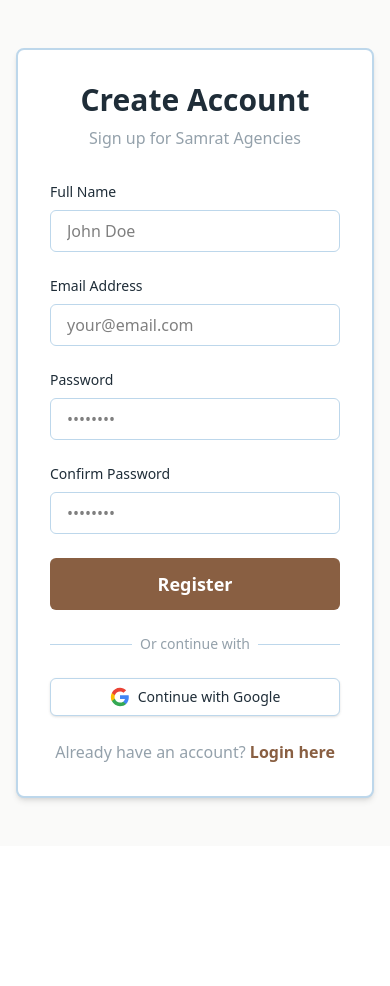
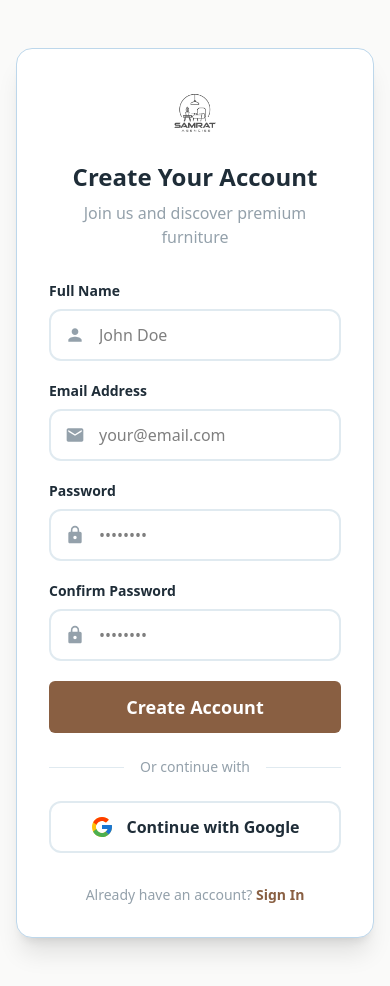
Before and after one commit to salaudeen22/SamratAgencies, a React (Vite) app in the folder frontend/: page /register in a window 390 px wide. Before the commit the page ends 846 px from the top, so only its background shows below. Built offline with nearby package versions, Linux system fonts and the light colour scheme; no server answers.

Commit message:
improve login and register form

```diff
--- a/frontend/src/pages/Login.jsx
+++ b/frontend/src/pages/Login.jsx
@@ -2,6 +2,8 @@ import { useState } from 'react';
 import { Link, useNavigate } from 'react-router-dom';
 import { useAuth } from '../context/AuthContext';
 import Button from '../components/Button';
+import { FcGoogle } from 'react-icons/fc';
+import { MdEmail, MdLock } from 'react-icons/md';
 
 const Login = () => {
   const navigate = useNavigate();
@@ -34,25 +36,70 @@ const Login = () => {
   };
 
   return (
-    <div className="min-h-screen flex items-center justify-center py-12 px-4 sm:px-6 lg:px-8" style={{ backgroundColor: '#fafaf9' }}>
+    <div className="min-h-screen flex" style={{ backgroundColor: '#fafaf9' }}>
+      {/* Left Side - Image Section */}
+      <div className="hidden lg:flex lg:w-1/2 relative overflow-hidden">
+        <img
+          src="https://images.unsplash.com/photo-1567016432779-094069958ea5?w=1200&q=80"
+          alt="Luxury Furniture"
+          className="w-full h-full object-cover"
+        />
+        <div className="absolute inset-0 bg-gradient-to-br from-transparent via-transparent" style={{ backgroundColor: 'rgba(137, 95, 66, 0.4)' }}></div>
+
+        {/* Overlay Content */}
+        <div className="absolute inset-0 flex flex-col justify-end p-12 text-white">
+          <h1 className="text-4xl font-bold mb-4">Welcome to Samrat Agencies</h1>
+          <p className="text-lg opacity-90 mb-8">Transform your living space with premium furniture. Quality craftsmanship meets timeless elegance.</p>
+          <div className="flex gap-8">
+            <div>
+              <p className="text-3xl font-bold">500+</p>
+              <p className="text-sm opacity-80">Products</p>
+            </div>
+            <div>
+              <p className="text-3xl font-bold">5000+</p>
+              <p className="text-sm opacity-80">Happy Customers</p>
+            </div>
+            <div>
+              <p className="text-3xl font-bold">15+</p>
+              <p className="text-sm opacity-80">Years</p>
+            </div>
+          </div>
+        </div>
+      </div>
+
+      {/* Right Side - Form Section */}
+      <div className="flex-1 flex items-center justify-center px-4 sm:px-6 lg:px-8 py-12">
         <div className="max-w-md w-full">
-        <div className="bg-white rounded-lg shadow-md p-8 border-2" style={{ borderColor: '#BDD7EB' }}>
+          {/* Form Card */}
+          <div className="bg-white rounded-2xl shadow-xl p-8 border" style={{ borderColor: '#BDD7EB' }}>
+            {/* Logo/Brand inside card */}
             <div className="text-center mb-8">
-            <h2 className="text-3xl font-bold" style={{ color: '#1F2D38' }}>Welcome Back</h2>
-            <p className="mt-2" style={{ color: '#94A1AB' }}>Login to your account</p>
+              <div className="flex items-center justify-center mb-4">
+                <img
+                  src="/samrat-logo.png"
+                  alt="Samrat Agencies"
+                  className="h-16 w-auto"
+                />
+              </div>
+              <h3 className="text-2xl font-bold mb-2" style={{ color: '#1F2D38' }}>Welcome Back</h3>
+              <p style={{ color: '#94A1AB' }}>Login to continue your shopping journey</p>
             </div>
 
             {error && (
-            <div className="bg-red-100 border border-red-400 text-red-700 px-4 py-3 rounded mb-4">
-              {error}
+              <div className="bg-red-50 border-l-4 text-red-700 px-4 py-3 rounded mb-6" style={{ borderColor: '#895F42' }}>
+                <p className="text-sm">{error}</p>
               </div>
             )}
 
-          <form onSubmit={handleSubmit} className="space-y-6">
+            <form onSubmit={handleSubmit} className="space-y-5">
               <div>
-              <label className="block text-sm font-medium mb-2" style={{ color: '#1F2D38' }}>
+                <label className="block text-sm font-semibold mb-2" style={{ color: '#1F2D38' }}>
                   Email Address
                 </label>
+                <div className="relative">
+                  <div className="absolute inset-y-0 left-0 pl-4 flex items-center pointer-events-none">
+                    <MdEmail className="h-5 w-5" style={{ color: '#94A1AB' }} />
+                  </div>
                   <input
                     type="email"
                     name="email"
@@ -60,16 +107,21 @@ const Login = () => {
                     onChange={handleChange}
                     required
                     autoComplete="email"
-                className="w-full px-4 py-2 border rounded-md focus:outline-none focus:ring-2"
-                style={{ borderColor: '#BDD7EB' }}
+                    className="w-full pl-12 pr-4 py-3 border-2 rounded-xl focus:outline-none focus:ring-2 transition-all"
+                    style={{ borderColor: '#E0EAF0' }}
                     placeholder="your@email.com"
                   />
                 </div>
+              </div>
 
               <div>
-              <label className="block text-sm font-medium mb-2" style={{ color: '#1F2D38' }}>
+                <label className="block text-sm font-semibold mb-2" style={{ color: '#1F2D38' }}>
                   Password
                 </label>
+                <div className="relative">
+                  <div className="absolute inset-y-0 left-0 pl-4 flex items-center pointer-events-none">
+                    <MdLock className="h-5 w-5" style={{ color: '#94A1AB' }} />
+                  </div>
                   <input
                     type="password"
                     name="password"
@@ -77,10 +129,11 @@ const Login = () => {
                     onChange={handleChange}
                     required
                     autoComplete="current-password"
-                className="w-full px-4 py-2 border rounded-md focus:outline-none focus:ring-2"
-                style={{ borderColor: '#BDD7EB' }}
+                    className="w-full pl-12 pr-4 py-3 border-2 rounded-xl focus:outline-none focus:ring-2 transition-all"
+                    style={{ borderColor: '#E0EAF0' }}
                     placeholder="••••••••"
                   />
+                </div>
               </div>
 
               <Button type="submit" disabled={loading} className="w-full" size="lg">
@@ -91,37 +144,37 @@ const Login = () => {
             <div className="mt-6">
               <div className="relative">
                 <div className="absolute inset-0 flex items-center">
-                <div className="w-full border-t" style={{ borderColor: '#BDD7EB' }}></div>
+                  <div className="w-full border-t" style={{ borderColor: '#E0EAF0' }}></div>
                 </div>
                 <div className="relative flex justify-center text-sm">
-                <span className="px-2 bg-white" style={{ color: '#94A1AB' }}>Or continue with</span>
+                  <span className="px-4 bg-white font-medium" style={{ color: '#94A1AB' }}>Or continue with</span>
                 </div>
               </div>
 
               <div className="mt-6">
                 <a
                   href={`${import.meta.env.VITE_API_URL || 'http://localhost:8000/api'}/auth/google`}
-                className="w-full inline-flex justify-center items-center px-4 py-2 border rounded-md shadow-sm text-sm font-medium bg-white hover:bg-gray-50 transition"
-                style={{ borderColor: '#BDD7EB', color: '#1F2D38' }}
+                  className="w-full inline-flex justify-center items-center px-6 py-3 border-2 rounded-xl text-base font-semibold hover:shadow-md transition-all duration-300"
+                  style={{ borderColor: '#E0EAF0', color: '#1F2D38', backgroundColor: '#ffffff' }}
                 >
-                <svg className="w-5 h-5 mr-2" viewBox="0 0 24 24">
-                  <path fill="#4285F4" d="M22.56 12.25c0-.78-.07-1.53-.2-2.25H12v4.26h5.92c-.26 1.37-1.04 2.53-2.21 3.31v2.77h3.57c2.08-1.92 3.28-4.74 3.28-8.09z"/>
-                  <path fill="#34A853" d="M12 23c2.97 0 5.46-.98 7.28-2.66l-3.57-2.77c-.98.66-2.23 1.06-3.71 1.06-2.86 0-5.29-1.93-6.16-4.53H2.18v2.84C3.99 20.53 7.7 23 12 23z"/>
-                  <path fill="#FBBC05" d="M5.84 14.09c-.22-.66-.35-1.36-.35-2.09s.13-1.43.35-2.09V7.07H2.18C1.43 8.55 1 10.22 1 12s.43 3.45 1.18 4.93l2.85-2.22.81-.62z"/>
-                  <path fill="#EA4335" d="M12 5.38c1.62 0 3.06.56 4.21 1.64l3.15-3.15C17.45 2.09 14.97 1 12 1 7.7 1 3.99 3.47 2.18 7.07l3.66 2.84c.87-2.6 3.3-4.53 6.16-4.53z"/>
-                </svg>
+                  <FcGoogle className="w-6 h-6 mr-3" />
                   Continue with Google
                 </a>
               </div>
             </div>
 
-          <div className="mt-6 text-center">
-            <p style={{ color: '#94A1AB' }}>
+            <div className="mt-8 text-center">
+              <p className="text-sm" style={{ color: '#94A1AB' }}>
                 Don't have an account?{' '}
-              <Link to="/register" className="font-semibold transition" style={{ color: '#895F42' }} onMouseEnter={(e) => e.currentTarget.style.color = '#9F8065'} onMouseLeave={(e) => e.currentTarget.style.color = '#895F42'}>
-                Register here
+                <Link
+                  to="/register"
+                  className="font-bold transition-colors duration-200 hover:underline"
+                  style={{ color: '#895F42' }}
+                >
+                  Create Account
                 </Link>
               </p>
+            </div>
           </div>
         </div>
       </div>
--- a/frontend/src/pages/Register.jsx
+++ b/frontend/src/pages/Register.jsx
@@ -2,6 +2,8 @@ import { useState } from 'react';
 import { Link, useNavigate } from 'react-router-dom';
 import { useAuth } from '../context/AuthContext';
 import Button from '../components/Button';
+import { FcGoogle } from 'react-icons/fc';
+import { MdEmail, MdLock, MdPerson } from 'react-icons/md';
 
 const Register = () => {
   const navigate = useNavigate();
@@ -51,25 +53,40 @@ const Register = () => {
   };
 
   return (
-    <div className="min-h-screen flex items-center justify-center py-12 px-4 sm:px-6 lg:px-8" style={{ backgroundColor: '#fafaf9' }}>
+    <div className="min-h-screen flex" style={{ backgroundColor: '#fafaf9' }}>
+      {/* Left Side - Form Section */}
+      <div className="flex-1 flex items-center justify-center px-4 sm:px-6 lg:px-8 py-12">
         <div className="max-w-md w-full">
-        <div className="bg-white rounded-lg shadow-md p-8 border-2" style={{ borderColor: '#BDD7EB' }}>
+          {/* Form Card */}
+          <div className="bg-white rounded-2xl shadow-xl p-8 border" style={{ borderColor: '#BDD7EB' }}>
+            {/* Logo/Brand inside card */}
             <div className="text-center mb-8">
-            <h2 className="text-3xl font-bold" style={{ color: '#1F2D38' }}>Create Account</h2>
-            <p className="mt-2" style={{ color: '#94A1AB' }}>Sign up for Samrat Agencies</p>
+              <div className="flex items-center justify-center mb-4">
+                <img
+                  src="/samrat-logo.png"
+                  alt="Samrat Agencies"
+                  className="h-16 w-auto"
+                />
+              </div>
+              <h3 className="text-2xl font-bold mb-2" style={{ color: '#1F2D38' }}>Create Your Account</h3>
+              <p style={{ color: '#94A1AB' }}>Join us and discover premium furniture</p>
             </div>
 
             {error && (
-            <div className="bg-red-100 border border-red-400 text-red-700 px-4 py-3 rounded mb-4">
-              {error}
+              <div className="bg-red-50 border-l-4 text-red-700 px-4 py-3 rounded mb-6" style={{ borderColor: '#895F42' }}>
+                <p className="text-sm">{error}</p>
               </div>
             )}
 
-          <form onSubmit={handleSubmit} className="space-y-6">
+            <form onSubmit={handleSubmit} className="space-y-5">
               <div>
-              <label className="block text-sm font-medium mb-2" style={{ color: '#1F2D38' }}>
+                <label className="block text-sm font-semibold mb-2" style={{ color: '#1F2D38' }}>
                   Full Name
                 </label>
+                <div className="relative">
+                  <div className="absolute inset-y-0 left-0 pl-4 flex items-center pointer-events-none">
+                    <MdPerson className="h-5 w-5" style={{ color: '#94A1AB' }} />
+                  </div>
                   <input
                     type="text"
                     name="name"
@@ -77,16 +94,21 @@ const Register = () => {
                     onChange={handleChange}
                     required
                     autoComplete="name"
-                className="w-full px-4 py-2 border rounded-md focus:outline-none focus:ring-2"
-                style={{ borderColor: '#BDD7EB' }}
+                    className="w-full pl-12 pr-4 py-3 border-2 rounded-xl focus:outline-none focus:ring-2 transition-all"
+                    style={{ borderColor: '#E0EAF0' }}
                     placeholder="John Doe"
                   />
                 </div>
+              </div>
 
               <div>
-              <label className="block text-sm font-medium mb-2" style={{ color: '#1F2D38' }}>
+                <label className="block text-sm font-semibold mb-2" style={{ color: '#1F2D38' }}>
                   Email Address
                 </label>
+                <div className="relative">
+                  <div className="absolute inset-y-0 left-0 pl-4 flex items-center pointer-events-none">
+                    <MdEmail className="h-5 w-5" style={{ color: '#94A1AB' }} />
+                  </div>
                   <input
                     type="email"
                     name="email"
@@ -94,16 +116,21 @@ const Register = () => {
                     onChange={handleChange}
                     required
                     autoComplete="email"
-                className="w-full px-4 py-2 border rounded-md focus:outline-none focus:ring-2"
-                style={{ borderColor: '#BDD7EB' }}
+                    className="w-full pl-12 pr-4 py-3 border-2 rounded-xl focus:outline-none focus:ring-2 transition-all"
+                    style={{ borderColor: '#E0EAF0' }}
                     placeholder="your@email.com"
                   />
                 </div>
+              </div>
 
               <div>
-              <label className="block text-sm font-medium mb-2" style={{ color: '#1F2D38' }}>
+                <label className="block text-sm font-semibold mb-2" style={{ color: '#1F2D38' }}>
                   Password
                 </label>
+                <div className="relative">
+                  <div className="absolute inset-y-0 left-0 pl-4 flex items-center pointer-events-none">
+                    <MdLock className="h-5 w-5" style={{ color: '#94A1AB' }} />
+                  </div>
                   <input
                     type="password"
                     name="password"
@@ -111,16 +138,21 @@ const Register = () => {
                     onChange={handleChange}
                     required
                     autoComplete="new-password"
-                className="w-full px-4 py-2 border rounded-md focus:outline-none focus:ring-2"
-                style={{ borderColor: '#BDD7EB' }}
+                    className="w-full pl-12 pr-4 py-3 border-2 rounded-xl focus:outline-none focus:ring-2 transition-all"
+                    style={{ borderColor: '#E0EAF0' }}
                     placeholder="••••••••"
                   />
                 </div>
+              </div>
 
               <div>
-              <label className="block text-sm font-medium mb-2" style={{ color: '#1F2D38' }}>
+                <label className="block text-sm font-semibold mb-2" style={{ color: '#1F2D38' }}>
                   Confirm Password
                 </label>
+                <div className="relative">
+                  <div className="absolute inset-y-0 left-0 pl-4 flex items-center pointer-events-none">
+                    <MdLock className="h-5 w-5" style={{ color: '#94A1AB' }} />
+                  </div>
                   <input
                     type="password"
                     name="confirmPassword"
@@ -128,51 +160,82 @@ const Register = () => {
                     onChange={handleChange}
                     required
                     autoComplete="new-password"
-                className="w-full px-4 py-2 border rounded-md focus:outline-none focus:ring-2"
-                style={{ borderColor: '#BDD7EB' }}
+                    className="w-full pl-12 pr-4 py-3 border-2 rounded-xl focus:outline-none focus:ring-2 transition-all"
+                    style={{ borderColor: '#E0EAF0' }}
                     placeholder="••••••••"
                   />
                 </div>
+              </div>
 
               <Button type="submit" disabled={loading} className="w-full" size="lg">
-              {loading ? 'Creating Account...' : 'Register'}
+                {loading ? 'Creating Account...' : 'Create Account'}
               </Button>
             </form>
 
             <div className="mt-6">
               <div className="relative">
                 <div className="absolute inset-0 flex items-center">
-                <div className="w-full border-t" style={{ borderColor: '#BDD7EB' }}></div>
+                  <div className="w-full border-t" style={{ borderColor: '#E0EAF0' }}></div>
                 </div>
                 <div className="relative flex justify-center text-sm">
-                <span className="px-2 bg-white" style={{ color: '#94A1AB' }}>Or continue with</span>
+                  <span className="px-4 bg-white font-medium" style={{ color: '#94A1AB' }}>Or continue with</span>
                 </div>
               </div>
 
               <div className="mt-6">
                 <a
                   href={`${import.meta.env.VITE_API_URL || 'http://localhost:8000/api'}/auth/google`}
-                className="w-full inline-flex justify-center items-center px-4 py-2 border rounded-md shadow-sm text-sm font-medium bg-white hover:bg-gray-50 transition"
-                style={{ borderColor: '#BDD7EB', color: '#1F2D38' }}
+                  className="w-full inline-flex justify-center items-center px-6 py-3 border-2 rounded-xl text-base font-semibold hover:shadow-md transition-all duration-300"
+                  style={{ borderColor: '#E0EAF0', color: '#1F2D38', backgroundColor: '#ffffff' }}
                 >
-                <svg className="w-5 h-5 mr-2" viewBox="0 0 24 24">
-                  <path fill="#4285F4" d="M22.56 12.25c0-.78-.07-1.53-.2-2.25H12v4.26h5.92c-.26 1.37-1.04 2.53-2.21 3.31v2.77h3.57c2.08-1.92 3.28-4.74 3.28-8.09z"/>
-                  <path fill="#34A853" d="M12 23c2.97 0 5.46-.98 7.28-2.66l-3.57-2.77c-.98.66-2.23 1.06-3.71 1.06-2.86 0-5.29-1.93-6.16-4.53H2.18v2.84C3.99 20.53 7.7 23 12 23z"/>
-                  <path fill="#FBBC05" d="M5.84 14.09c-.22-.66-.35-1.36-.35-2.09s.13-1.43.35-2.09V7.07H2.18C1.43 8.55 1 10.22 1 12s.43 3.45 1.18 4.93l2.85-2.22.81-.62z"/>
-                  <path fill="#EA4335" d="M12 5.38c1.62 0 3.06.56 4.21 1.64l3.15-3.15C17.45 2.09 14.97 1 12 1 7.7 1 3.99 3.47 2.18 7.07l3.66 2.84c.87-2.6 3.3-4.53 6.16-4.53z"/>
-                </svg>
+                  <FcGoogle className="w-6 h-6 mr-3" />
                   Continue with Google
                 </a>
               </div>
             </div>
 
-          <div className="mt-6 text-center">
-            <p style={{ color: '#94A1AB' }}>
+            <div className="mt-8 text-center">
+              <p className="text-sm" style={{ color: '#94A1AB' }}>
                 Already have an account?{' '}
-              <Link to="/login" className="font-semibold transition" style={{ color: '#895F42' }} onMouseEnter={(e) => e.currentTarget.style.color = '#9F8065'} onMouseLeave={(e) => e.currentTarget.style.color = '#895F42'}>
-                Login here
+                <Link
+                  to="/login"
+                  className="font-bold transition-colors duration-200 hover:underline"
+                  style={{ color: '#895F42' }}
+                >
+                  Sign In
                 </Link>
               </p>
+            </div>
+          </div>
+        </div>
+      </div>
+
+      {/* Right Side - Image Section */}
+      <div className="hidden lg:flex lg:w-1/2 relative overflow-hidden">
+        <img
+          src="https://images.unsplash.com/photo-1618221195710-dd6b41faaea6?w=1200&q=80"
+          alt="Premium Furniture"
+          className="w-full h-full object-cover"
+        />
+        <div className="absolute inset-0 bg-gradient-to-br from-transparent via-transparent" style={{ backgroundColor: 'rgba(137, 95, 66, 0.4)' }}></div>
+
+        {/* Overlay Content */}
+        <div className="absolute inset-0 flex flex-col justify-end p-12 text-white">
+          <h1 className="text-4xl font-bold mb-4">Start Your Journey with Us</h1>
+          <p className="text-lg opacity-90 mb-8">Discover exclusive furniture collections curated just for you. Experience luxury and comfort in every piece.</p>
+          <div className="grid grid-cols-3 gap-6">
+            <div className="bg-white/10 backdrop-blur-md rounded-xl p-4 text-center">
+              <p className="text-2xl font-bold">15+</p>
+              <p className="text-sm opacity-80">Years Experience</p>
+            </div>
+            <div className="bg-white/10 backdrop-blur-md rounded-xl p-4 text-center">
+              <p className="text-2xl font-bold">100%</p>
+              <p className="text-sm opacity-80">Satisfaction</p>
+            </div>
+            <div className="bg-white/10 backdrop-blur-md rounded-xl p-4 text-center">
+              <p className="text-2xl font-bold">24/7</p>
+              <p className="text-sm opacity-80">Support</p>
+            </div>
           </div>
         </div>
       </div>
```
Lines whose indentation alone changed are shown as unchanged.
